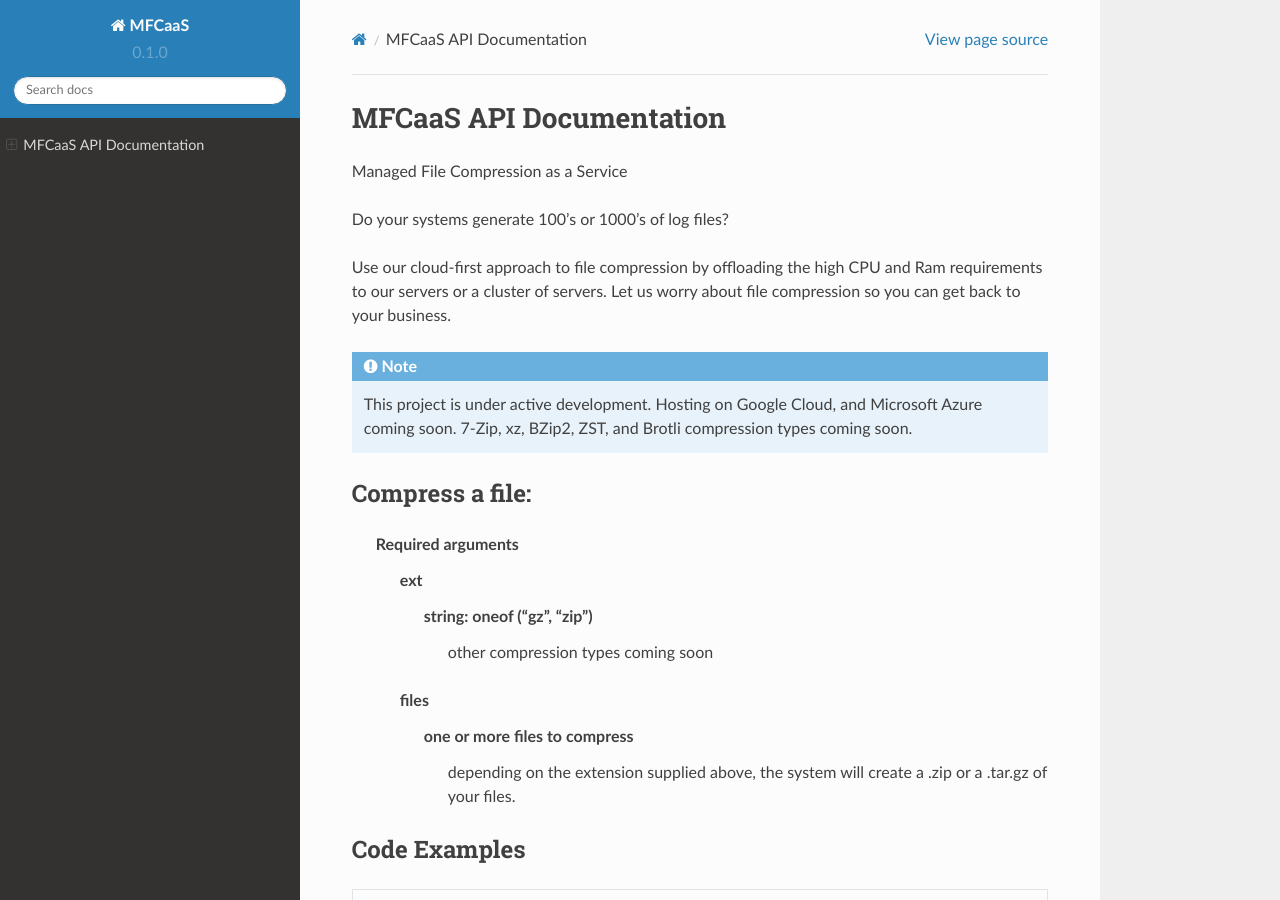
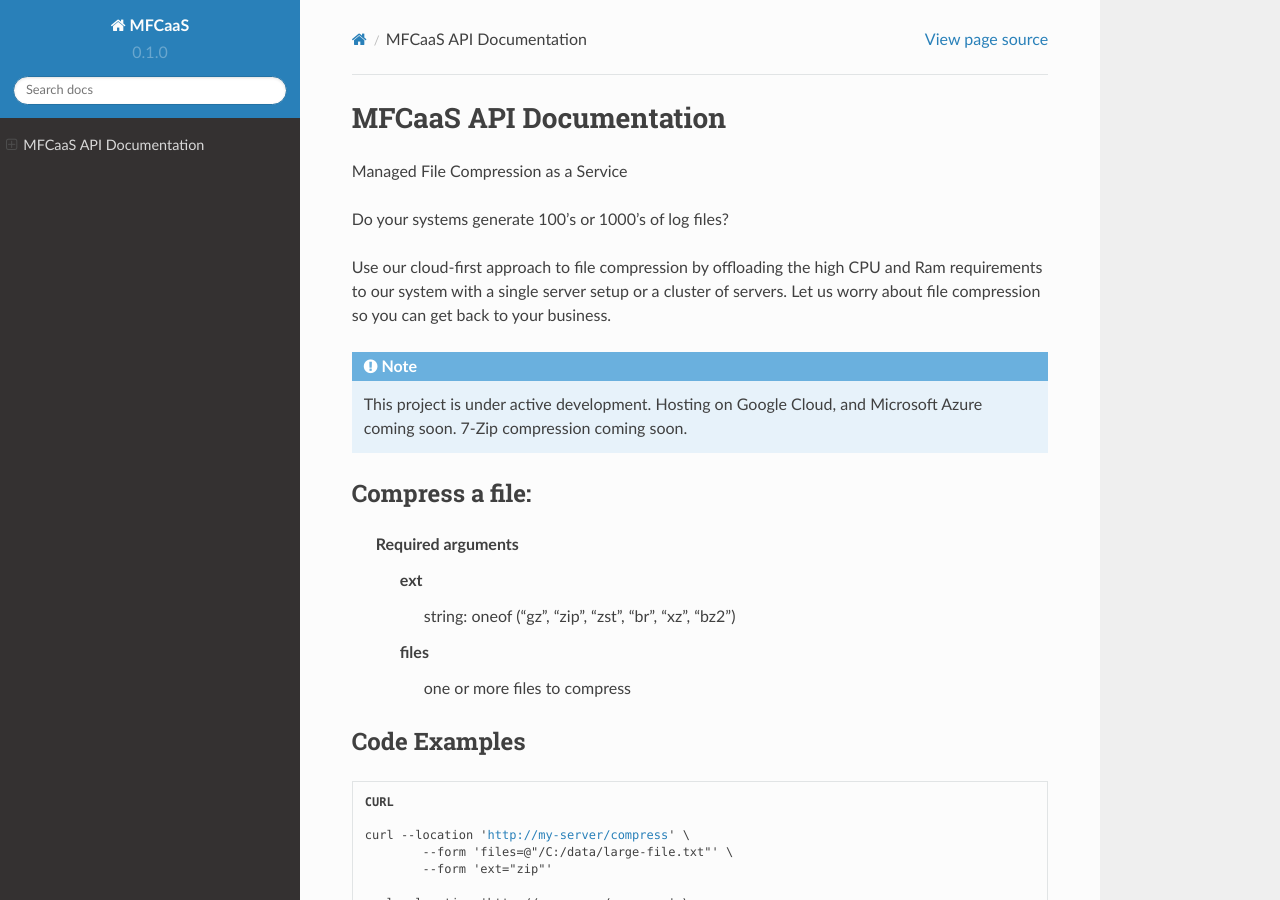
Before and after one commit to github-mfcaas/docs, a Sphinx documentation site: the page built from docs/source/index.rst, in a window 1280 px wide and 900 px high. Built offline with Sphinx 7.4.7 and the Read the Docs theme 2.0.0, drawn with Linux system fonts in a browser that asks for light colours; some of the changed text lies outside the part shown.

Commit message:
Update index.rst

```diff
--- a/docs/source/index.rst
+++ b/docs/source/index.rst
@@ -5,7 +5,7 @@ Managed File Compression as a Service
 
 Do your systems generate 100's or 1000's of log files?
 
-Use our cloud-first approach to file compression by offloading the high CPU and Ram requirements to our servers or a cluster of servers. Let us worry about file compression so you can get back to your business.
+Use our cloud-first approach to file compression by offloading the high CPU and Ram requirements to our system with a single server setup or a cluster of servers. Let us worry about file compression so you can get back to your business.
 
 
 
@@ -13,7 +13,7 @@ Use our cloud-first approach to file compression by offloading the high CPU and
 
 	This project is under active development.
 	Hosting on Google Cloud, and Microsoft Azure coming soon.
-	7-Zip, xz, BZip2, ZST, and Brotli compression types coming soon.
+	7-Zip compression coming soon.
 
 
 
@@ -21,11 +21,9 @@ Compress a file:
 ---------------
    Required arguments
       ext
-         string: oneof ("gz", "zip")
-            other compression types coming soon
+         string: oneof ("gz", "zip", "zst", "br", "xz", "bz2")
       files
          one or more files to compress
-            depending on the extension supplied above, the system will create a .zip or a .tar.gz of your files.
 
 
 
```
Also changed, not shown: other parts of docs/source/index.rst (+10 -0 lines).
